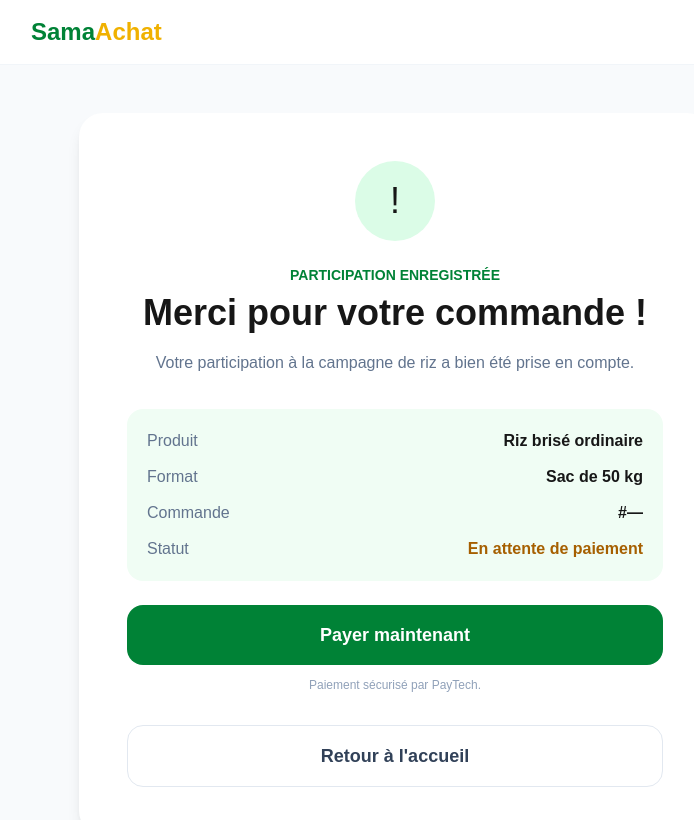
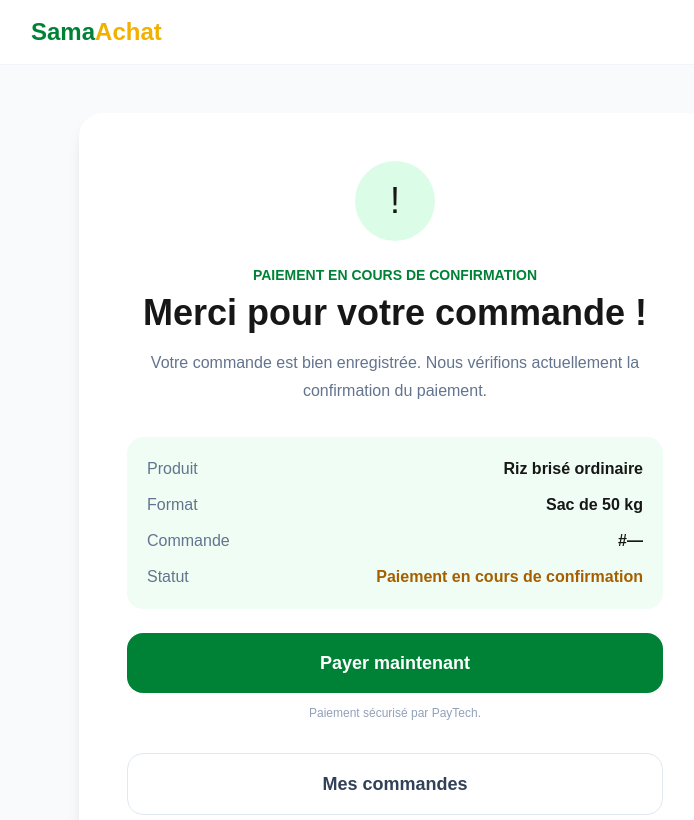
Before and after one commit to Samaachat/samaachat, a Next.js app: page /confirmation in a window 1280 px wide. Shown: the top 820 px of the page, without its empty margins (245-939 px from the left). Built offline with nearby package versions, Linux system fonts and the light colour scheme.

Commit message:
feat: verifier le statut paiement

```diff
--- /dev/null
+++ b/src/app/api/payments/[orderId]/route.ts
@@ -0,0 +1,49 @@
+import { prisma } from "@/lib/prisma";
+import { NextResponse } from "next/server";
+
+export async function GET(
+  request: Request,
+  { params }: { params: Promise<{ orderId: string }> }
+) {
+  try {
+    const { orderId } = await params;
+    const id = Number(orderId);
+
+    if (!Number.isInteger(id) || id < 1) {
+      return NextResponse.json(
+        { error: "Commande invalide." },
+        { status: 400 }
+      );
+    }
+
+    const order = await prisma.order.findUnique({
+      where: {
+        id,
+      },
+      include: {
+        payment: true,
+      },
+    });
+
+    if (!order) {
+      return NextResponse.json(
+        { error: "Commande introuvable." },
+        { status: 404 }
+      );
+    }
+
+    return NextResponse.json({
+      orderId: order.id,
+      orderStatus: order.status,
+      paymentStatus: order.payment?.status ?? "PENDING",
+      amount: order.amount,
+    });
+  } catch (error) {
+    console.error("Erreur vérification paiement :", error);
+
+    return NextResponse.json(
+      { error: "Une erreur est survenue." },
+      { status: 500 }
+    );
+  }
+}
--- a/src/app/confirmation/page.tsx
+++ b/src/app/confirmation/page.tsx
@@ -1,18 +1,77 @@
 "use client";
 
-import { Suspense, useState } from "react";
+import { Suspense, useEffect, useState } from "react";
 import { useSearchParams } from "next/navigation";
 
 export const dynamic = "force-dynamic";
 
+type PaymentStatus = "PENDING" | "PAID" | "FAILED";
+
 function ConfirmationContent() {
   const searchParams = useSearchParams();
+
   const orderId = searchParams.get("orderId");
   const paymentResult = searchParams.get("payment");
 
   const [loading, setLoading] = useState(false);
-  const [paid, setPaid] = useState(paymentResult === "success");
+  const [checking, setChecking] = useState(false);
+  const [paymentStatus, setPaymentStatus] =
+    useState<PaymentStatus>("PENDING");
   const [error, setError] = useState("");
+
+  async function checkPayment() {
+    if (!orderId) {
+      setError("Commande introuvable.");
+      return;
+    }
+
+    try {
+      const response = await fetch(
+        `/api/payments/${orderId}`,
+        {
+          cache: "no-store",
+        }
+      );
+
+      const data = await response.json();
+
+      if (!response.ok) {
+        setError(data.error ?? "Impossible de vérifier le paiement.");
+        return;
+      }
+
+      setPaymentStatus(data.paymentStatus ?? "PENDING");
+    } catch {
+      setError("Impossible de vérifier le paiement.");
+    }
+  }
+
+  useEffect(() => {
+    if (!orderId) return;
+
+    checkPayment();
+
+    // Après le retour de PayTech, on vérifie plusieurs fois
+    // car l'IPN peut arriver quelques secondes après.
+    if (paymentResult === "success") {
+      setChecking(true);
+
+      let attempts = 0;
+
+      const interval = setInterval(async () => {
+        attempts += 1;
+
+        await checkPayment();
+
+        if (attempts >= 15) {
+          clearInterval(interval);
+          setChecking(false);
+        }
+      }, 2000);
+
+      return () => clearInterval(interval);
+    }
+  }, [orderId, paymentResult]);
 
   async function handlePayment() {
     if (!orderId) {
@@ -38,16 +97,19 @@ function ConfirmationContent() {
       const data = await response.json();
 
       if (!response.ok) {
-        setError(data.error ?? "Impossible de démarrer le paiement.");
+        setError(
+          data.error ?? "Impossible de démarrer le paiement."
+        );
         return;
       }
 
       if (!data.redirectUrl) {
-        setError("PayTech n'a pas fourni de lien de paiement.");
+        setError(
+          "PayTech n'a pas fourni de lien de paiement."
+        );
         return;
       }
 
-      // Redirection vers la page sécurisée PayTech.
       window.location.href = data.redirectUrl;
     } catch {
       setError("Impossible de contacter le serveur.");
@@ -55,6 +117,9 @@ function ConfirmationContent() {
       setLoading(false);
     }
   }
+
+  const paid = paymentStatus === "PAID";
+  const failed = paymentStatus === "FAILED";
 
   return (
     <main className="min-h-screen bg-slate-50">
@@ -68,59 +133,90 @@ function ConfirmationContent() {
 
       <div className="mx-auto max-w-2xl px-5 py-12">
         <div className="rounded-3xl bg-white p-8 text-center shadow-lg md:p-12">
+
           <div className="mx-auto flex h-20 w-20 items-center justify-center rounded-full bg-green-100 text-4xl">
-            {paid ? "✓" : "!"}
+            {paid ? "✓" : failed ? "✕" : "!"}
           </div>
 
           <p className="mt-6 text-sm font-bold text-green-700">
-            {paid ? "PAIEMENT EN COURS DE CONFIRMATION" : "PARTICIPATION ENREGISTRÉE"}
+            {paid
+              ? "PAIEMENT CONFIRMÉ"
+              : failed
+              ? "PAIEMENT ANNULÉ"
+              : "PAIEMENT EN COURS DE CONFIRMATION"}
           </p>
 
           <h1 className="mt-2 text-3xl font-black md:text-4xl">
             {paid
               ? "Merci pour votre paiement !"
+              : failed
+              ? "Le paiement n'a pas abouti."
               : "Merci pour votre commande !"}
           </h1>
 
           <p className="mx-auto mt-4 max-w-lg leading-7 text-slate-500">
             {paid
-              ? "Votre retour depuis PayTech a bien été reçu. La confirmation définitive de votre paiement sera effectuée automatiquement."
-              : "Votre participation à la campagne de riz a bien été prise en compte."}
+              ? "Votre paiement a bien été confirmé. Votre commande est maintenant enregistrée."
+              : failed
+              ? "Le paiement a été annulé ou n'a pas abouti. Vous pouvez réessayer."
+              : "Votre commande est bien enregistrée. Nous vérifions actuellement la confirmation du paiement."}
           </p>
 
           <div className="mt-8 rounded-2xl bg-green-50 p-5 text-left">
             <div className="flex justify-between">
-              <span className="text-slate-500">Produit</span>
-              <span className="font-bold">Riz brisé ordinaire</span>
+              <span className="text-slate-500">
+                Produit
+              </span>
+
+              <span className="font-bold">
+                Riz brisé ordinaire
+              </span>
             </div>
 
             <div className="mt-3 flex justify-between">
-              <span className="text-slate-500">Format</span>
-              <span className="font-bold">Sac de 50 kg</span>
+              <span className="text-slate-500">
+                Format
+              </span>
+
+              <span className="font-bold">
+                Sac de 50 kg
+              </span>
             </div>
 
             <div className="mt-3 flex justify-between">
-              <span className="text-slate-500">Commande</span>
-              <span className="font-bold">#{orderId ?? "—"}</span>
+              <span className="text-slate-500">
+                Commande
+              </span>
+
+              <span className="font-bold">
+                #{orderId ?? "—"}
+              </span>
             </div>
 
             <div className="mt-3 flex justify-between">
-              <span className="text-slate-500">Statut</span>
+              <span className="text-slate-500">
+                Statut
+              </span>
+
               <span
                 className={
                   paid
-                    ? "font-bold text-yellow-700"
+                    ? "font-bold text-green-700"
+                    : failed
+                    ? "font-bold text-red-700"
                     : "font-bold text-yellow-700"
                 }
               >
                 {paid
-                  ? "Paiement en cours de confirmation"
-                  : "En attente de paiement"}
+                  ? "Payée"
+                  : failed
+                  ? "Paiement échoué"
+                  : "Paiement en cours de confirmation"}
               </span>
             </div>
           </div>
 
-          {!paid && (
+          {!paid && !checking && (
             <div className="mt-6">
               <button
                 onClick={handlePayment}
@@ -129,6 +225,8 @@ function ConfirmationContent() {
               >
                 {loading
                   ? "Connexion à PayTech..."
+                  : failed
+                  ? "Réessayer le paiement"
                   : "Payer maintenant"}
               </button>
 
@@ -138,15 +236,27 @@ function ConfirmationContent() {
             </div>
           )}
 
+          {checking && !paid && (
+            <div className="mt-6 rounded-2xl border border-yellow-200 bg-yellow-50 p-5">
+              <p className="text-sm font-bold text-yellow-800">
+                Vérification du paiement...
+              </p>
+
+              <p className="mt-2 text-sm leading-6 text-yellow-700">
+                Nous attendons la confirmation sécurisée de PayTech.
+              </p>
+            </div>
+          )}
+
           {paid && (
             <div className="mt-6 rounded-2xl border border-green-200 bg-green-50 p-5">
               <p className="text-sm font-bold text-green-800">
-                Votre paiement est en cours de vérification.
+                Paiement confirmé ✓
               </p>
 
               <p className="mt-2 text-sm leading-6 text-green-700">
-                Vous pouvez consulter le statut de votre commande dans votre
-                espace commandes.
+                Vous pouvez consulter votre commande dans votre espace
+                commandes.
               </p>
             </div>
           )}
@@ -158,8 +268,15 @@ function ConfirmationContent() {
           )}
 
           <a
+            href="/commandes"
+            className="mt-8 block w-full rounded-2xl border border-slate-200 px-6 py-4 text-lg font-black text-slate-700 hover:bg-slate-50"
+          >
+            Mes commandes
+          </a>
+
+          <a
             href="/"
-            className="mt-8 block w-full rounded-2xl border border-slate-200 px-6 py-4 text-lg font-black text-slate-700 hover:bg-slate-50"
+            className="mt-3 block w-full rounded-2xl border border-slate-200 px-6 py-4 text-lg font-black text-slate-700 hover:bg-slate-50"
           >
             Retour à l'accueil
           </a>
@@ -171,7 +288,11 @@ function ConfirmationContent() {
 
 export default function ConfirmationPage() {
   return (
-    <Suspense fallback={<div className="min-h-screen bg-slate-50" />}>
+    <Suspense
+      fallback={
+        <div className="min-h-screen bg-slate-50" />
+      }
+    >
       <ConfirmationContent />
     </Suspense>
   );
```
Also changed, not shown: src/app/api/payments/ipn/route.ts (+56 -19 lines).
